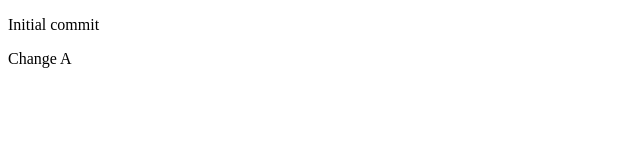
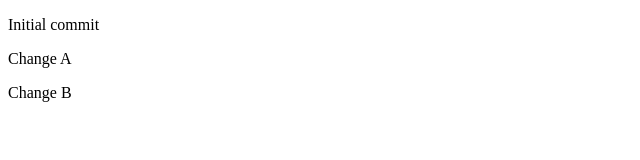
Before and after one commit to rpswallace/json-server, a plain HTML site: page index.html in a window 1280 px wide. Shown: the full height of the page, 0-640 px from the left. Drawn offline with Linux system fonts and the light colour scheme.

Commit message:
Change B

```diff
--- a/index.html
+++ b/index.html
@@ -8,5 +8,6 @@
 <body>
 	<p>Initial commit</p>
 	<p>Change A</p>
+	<p>Change B</p>
 </body>
 </html>
```
